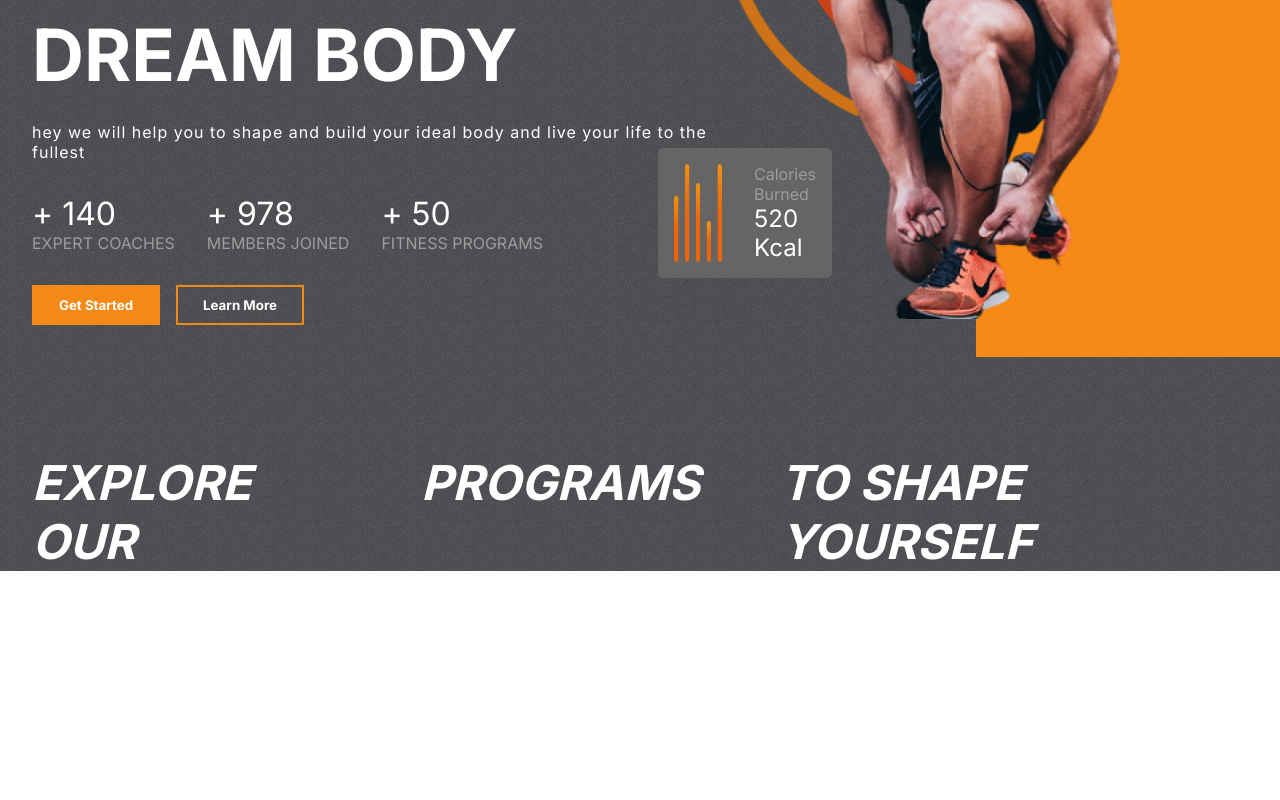
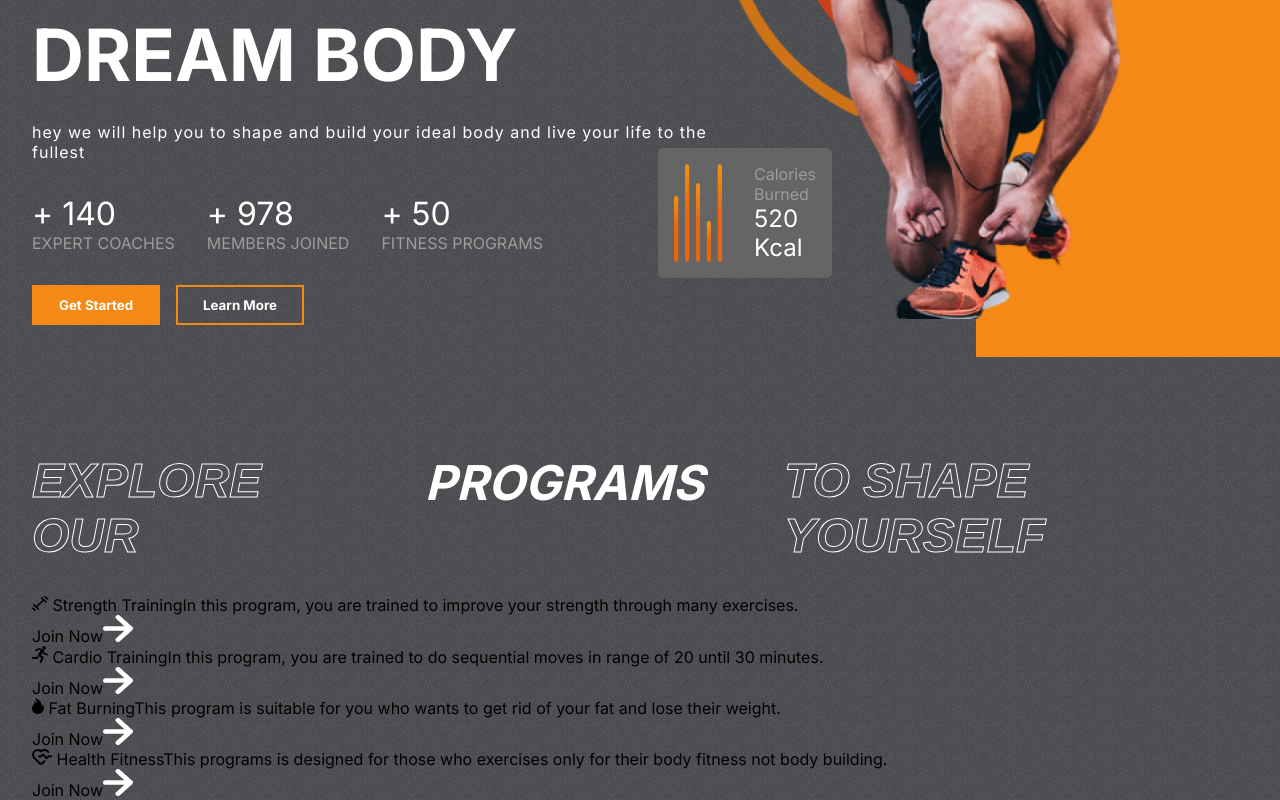
Before and after one commit to pallab17/Fithelp.o, a React (Create React App) app: page / in a window 1280 px wide. Shown: the part 364-1164 px from the top of the page. Before the commit the page ends 935 px from the top, so only its background shows below. Built offline with nearby package versions, Linux system fonts and the light colour scheme.

Commit message:
files updated

```diff
--- a/src/components/Programs/Programs.jsx
+++ b/src/components/Programs/Programs.jsx
@@ -1,15 +1,30 @@
 import React from "react";
 import "./Programs.css";
+import { programsData } from "../../data/programsData";
+import RightArrow from "../../assets/rightArrow.png";
 
 const Programs = () => {
   return (
     <div className="Programs" id="programs">
       <div className="programs-header">
-        <span>Explore Our</span>
+        <span className="outline-text">Explore Our</span>
         <span> Programs</span>
-        <span> To Shape Yourself</span>
+        <span className="outline-text"> To Shape Yourself</span>
       </div>
 
+      <div className="program-categories">
+        {programsData.map((program) => (
+          <div className="category">
+            {program.image}
+            <span> {program.heading}</span>
+            <span>{program.details}</span>
+            <div className="join-now">
+              <span> Join Now</span>
+              <img src={RightArrow} alt="" />
+            </div>
+          </div>
+        ))}
+      </div>
     </div>
   );
 };
```
